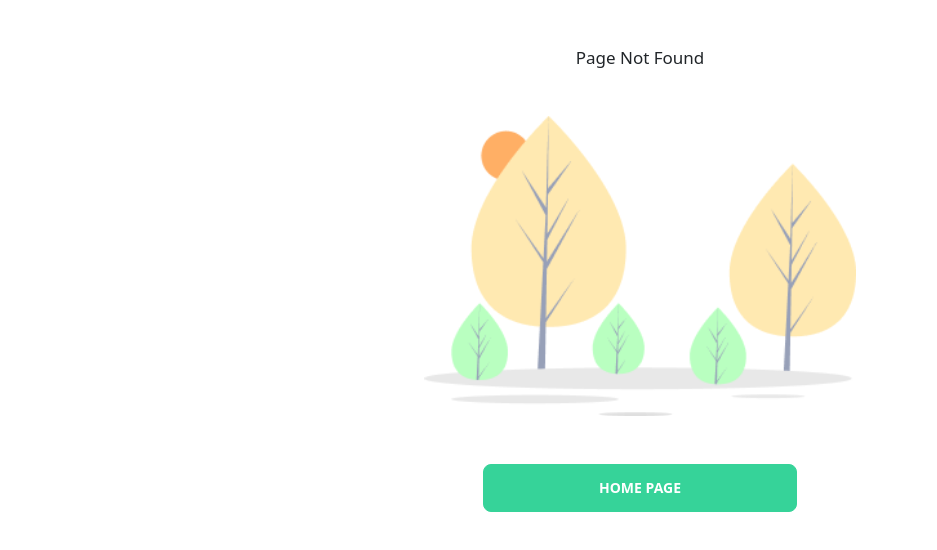
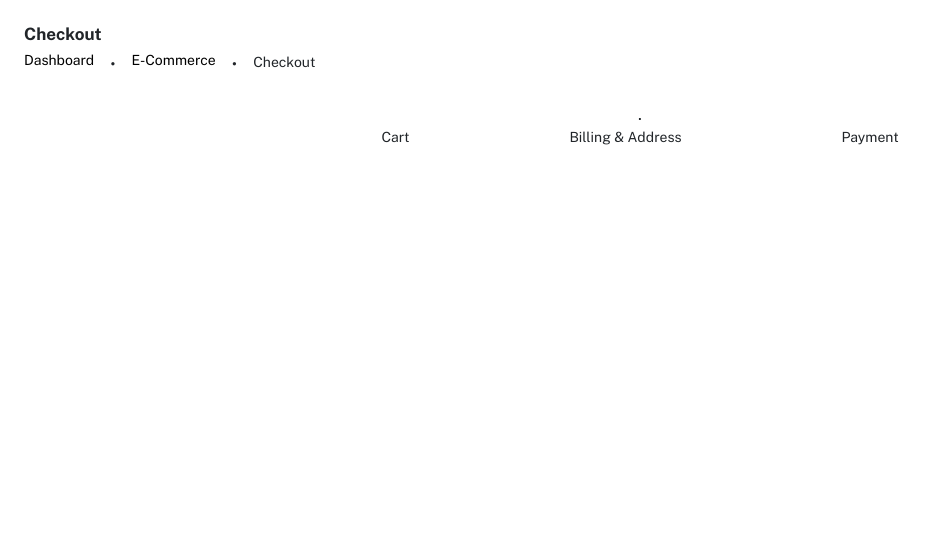
Before and after one commit to AdidayaOsha/Bootcamp-Final-Project-FE-V1, a React (Create React App) app: page /checkout in a window 1280 px wide. Before the commit this address had no page. Shown: the top 550 px of the page, without its empty margins (0-937 px from the left). Built offline with nearby package versions, Linux system fonts and the light colour scheme.

Commit message:
Initializing Checkout Page, Billing, and Summary Details

```diff
--- a/public/index.html
+++ b/public/index.html
@@ -10,6 +10,15 @@
       content="Web site created using create-react-app"
     />
     <link rel="apple-touch-icon" href="./images/favicon.png" />
+
+    <link rel="preconnect" href="https://fonts.googleapis.com" />
+    <link rel="preconnect" href="https://fonts.gstatic.com" crossorigin />
+
+    <!-- Public Sans font -->
+    <link
+      href="https://fonts.googleapis.com/css2?family=Montserrat:wght@100;200;300;500&family=Open+Sans:ital,wght@0,300;0,400;0,500;0,600;0,700;0,800;1,300;1,400;1,500;1,600;1,700;1,800&family=Poppins&family=Public+Sans:ital,wght@0,100;0,200;0,300;0,400;0,500;0,600;0,700;0,800;0,900;1,100;1,200;1,300;1,400;1,500;1,700;1,800;1,900&family=Urbanist:ital,wght@0,100;0,200;0,300;0,400;0,500;0,600;0,700;0,800;0,900;1,100;1,200;1,300;1,400;1,500;1,600;1,700;1,800;1,900&display=swap"
+      rel="stylesheet"
+    />
     <!-- google font -->
     <link
       href="https://fonts.googleapis.com/css2?family=Josefin+Sans&family=Open+Sans&display=swap"
--- a/src/App.css
+++ b/src/App.css
@@ -8,6 +8,15 @@
 INCLUDE STYLES AND COMPONENTS
 ===================== */
 /* ================== HELPERS =================== */
+
+* {
+  font-family: "Public Sans", sans-serif;
+  /* font-family: "Montserrat", sans-serif; */
+  /* font-family: "Open Sans", sans-serif; */
+  /* font-family: "Poppins", sans-serif; */
+  /* font-family: "Urbanist", sans-serif; */
+}
+
 .table thead th {
   color: #adb5bd;
   font-weight: 400;
--- a/src/App.jsx
+++ b/src/App.jsx
@@ -3,6 +3,7 @@ import "./App.css";
 import "./responsive.css";
 import "react-toastify/dist/ReactToastify.css";
 import { BrowserRouter, Route, Routes } from "react-router-dom";
+
 import ProductScreen from "./pages/productScreen";
 import CategoriesScreen from "./pages/CategoriesScreen";
 import AddProduct from "./pages/AddProduct";
@@ -18,22 +19,33 @@ import Details from "./pages/User/Details";
 
 import NotFound from "./pages/NotFound";
 import { ToastContainer } from "react-toastify";
-import "react-toastify/dist/ReactToastify.css";
+
+import CheckoutDetails from "./pages/CheckoutDetails";
+import BillingDetails from "./pages/BillingDetails";
+import SummaryDetails from "./pages/SummaryDetails";
 
 function App() {
   return (
     <>
       <BrowserRouter>
         <Routes>
+          {/* PRODUCTS */}
           <Route path="/products" element={<ProductScreen />} />
           <Route path="/category" element={<CategoriesScreen />} />
           <Route path="/addproduct" element={<AddProduct />} />
           <Route path="/products/find/:id" element={<ProductEditScreen />} />
 
+          {/* CARTS */}
+          <Route path="/checkout" element={<CheckoutDetails />} />
+          <Route path="/billing" element={<BillingDetails />} />
+          <Route path="/summary" element={<SummaryDetails />} />
+
+          {/* USER */}
           <Route path="/authentication/:token" element={<Authentication />} />
           <Route path="/register" element={<Register />} />
           <Route path="/login" element={<Login />} />
 
+          {/* HOMEPAGE */}
           <Route path="/catalog" element={<Catalog />} />
           <Route path="/detail/:id" element={<Details />} />
           <Route path="/" element={<Home />} />
--- /dev/null
+++ b/src/components/Checkout/CartList.jsx
@@ -0,0 +1,11 @@
+import React from "react";
+
+const CartList = () => {
+  return (
+    <div>
+      <h1>This is a cartlist</h1>
+    </div>
+  );
+};
+
+export default CartList;
--- /dev/null
+++ b/src/components/Checkout/OrderProgress.jsx
@@ -0,0 +1,45 @@
+import React from "react";
+import { Link } from "react-router-dom";
+
+const OrderProgress = () => {
+  return (
+    <>
+      {/* Checkout Links */}
+      <div className="m-4">
+        <div>
+          <h1 className="textpxl font-bold mb-2">Checkout</h1>
+        </div>
+        <div className="flex flex-row space-x-4">
+          <Link to="/" className="hover:text-gray-500 text-sm">
+            <h2>Dashboard</h2>
+          </Link>
+          <span>•</span>
+          <Link to="/" className="hover:text-gray-500 text-sm">
+            <h2>E-Commerce</h2>
+          </Link>
+
+          <span>•</span>
+          <h2 className="text-sm">Checkout</h2>
+        </div>
+      </div>
+
+      {/* Progress Bar Nya */}
+      <div className="w-100 flex flex-row justify-center space-x-40">
+        <span>.</span>
+      </div>
+      <div className="w-100 flex flex-row justify-center space-x-40">
+        <div>
+          <p className="text-sm">Cart</p>
+        </div>
+        <div>
+          <p className="text-sm">Billing & Address</p>
+        </div>
+        <div>
+          <p className="text-sm">Payment</p>
+        </div>
+      </div>
+    </>
+  );
+};
+
+export default OrderProgress;
--- /dev/null
+++ b/src/pages/BillingDetails.jsx
@@ -0,0 +1,11 @@
+import React from "react";
+
+const BillingDetails = () => {
+  return (
+    <div>
+      <h1>Billing Page</h1>
+    </div>
+  );
+};
+
+export default BillingDetails;
--- /dev/null
+++ b/src/pages/CheckoutDetails.jsx
@@ -0,0 +1,14 @@
+import React from "react";
+import CartList from "../components/Checkout/CartList";
+import OrderProgress from "../components/Checkout/OrderProgress";
+
+const CheckoutDetails = () => {
+  return (
+    <>
+      <OrderProgress />
+      {/* <CartList /> */}
+    </>
+  );
+};
+
+export default CheckoutDetails;
--- /dev/null
+++ b/src/pages/SummaryDetails.jsx
@@ -0,0 +1,7 @@
+import React from "react";
+
+const SummaryDetails = () => {
+  return <div>SummaryDetails</div>;
+};
+
+export default SummaryDetails;
```
Also changed, not shown: src/components/Checkout/BillingAddress.jsx (added), src/components/Checkout/OrderSummary.jsx (added).
